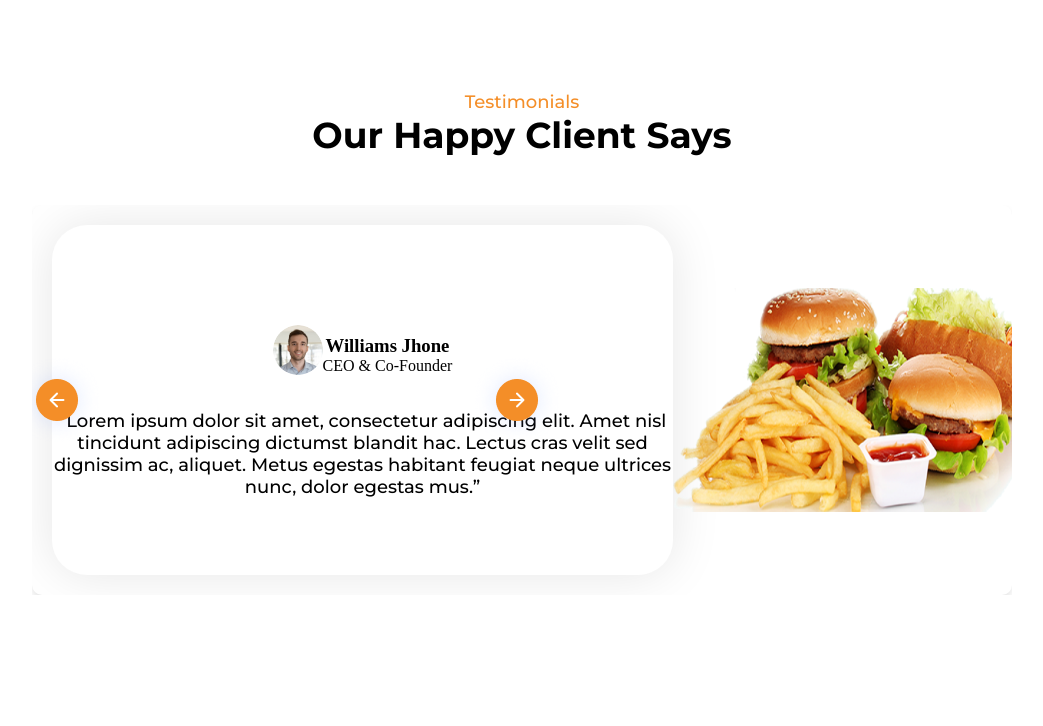
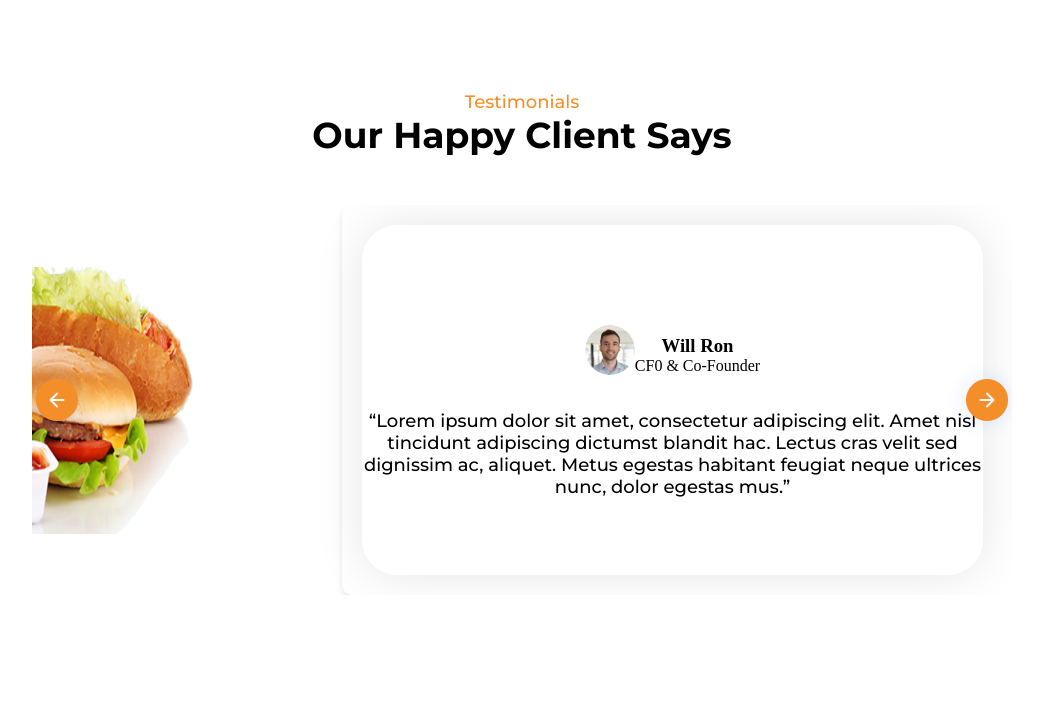
Before and after one commit to Fairooz14/food-delivery, a plain HTML site: page index.html in a window 1280 px wide. Both pictures are taken after a click on the button 175 px from the left and 4619 px from the top of the page. Shown: the part 4219-4945 px from the top of the page, without its empty margins (118-1161 px from the left). Drawn offline with Linux system fonts and the light colour scheme.

Commit message:
fix carousal

```diff
--- a/index.html
+++ b/index.html
@@ -362,7 +362,7 @@
                         <img src="images/burger_combo.png" alt="Food" class="carousel-image">
                     </div>
 
-                    <!-- <div class="carousel-item next-item">
+                    <div class="carousel-item ">
                         <div class="testimonial">
                             <div class="profile">
                                 <img src="images/profile_1.png" alt="Profile" class="profile-pic">
@@ -379,10 +379,10 @@
                             </blockquote>
                         </div>
                         <img src="images/burger_combo.png" alt="Food" class="carousel-image">
-                    </div> -->
+                    </div>
                 </div>
 
-                <!-- Add more carousel-item divs as needed -->
+
             </div>
             <button class="carousel-button left" onclick="prevSlide()"> <img src="images/left_arrow.png"
                     alt=""></button>
--- a/script.js
+++ b/script.js
@@ -1,32 +1,34 @@
-// let currentSlide = 0;
+let currentIndex = 0;
 
-// function showSlide(index) {
-//     const carousel = document.querySelector('.carousel');
-//     const totalSlides = document.querySelectorAll('.carousel-item').length;
+function showSlide(index) {
+    const slides = document.querySelectorAll('.carousel-item');
+    const totalSlides = slides.length;
 
-//     if (index >= totalSlides) {
-//         currentSlide = 0;
-//     } else if (index < 0) {
-//         currentSlide = totalSlides - 1;
-//     } else {
-//         currentSlide = index;
-//     }
+    // Ensure index is within the bounds
+    if (index >= totalSlides) {
+        currentIndex = 0;
+    } else if (index < 0) {
+        currentIndex = totalSlides - 1;
+    } else {
+        currentIndex = index;
+    }
 
-//     const offset = -currentSlide * 100;
-//     carousel.style.transform = `translateX(${offset}%)`;
-// }
+    // Update the transform property to show the current slide
+    const carouselWrapper = document.querySelector('.carousel-wrapper');
+    const offset = -currentIndex * 100;
+    carouselWrapper.style.transform = `translateX(${offset}%)`;
+}
 
-// function nextSlide() {
-//     showSlide(currentSlide + 1);
-// }
+function nextSlide() {
+    showSlide(currentIndex + 1);
+}
 
-// function prevSlide() {
-//     showSlide(currentSlide - 1);
-// }
+function prevSlide() {
+    showSlide(currentIndex - 1);
+}
 
-// document.addEventListener('DOMContentLoaded', () => {
-//     showSlide(currentSlide);
-// });
+// Initialize the first slide
+showSlide(currentIndex);
 
 // Additional Products------------------>
 
--- a/style.css
+++ b/style.css
@@ -455,6 +455,7 @@
 .carousel-wrapper {
     display: flex;
     transition: transform 0.5s ease-in-out;
+    gap: 500px;
 
 }
 
@@ -508,8 +509,9 @@ blockquote {
 }
 
 .carousel-image {
-    max-width: 40%;
+    max-width: 60%;
     border-radius: 10px;
+    padding-left: 50px;
 }
 
 .carousel-button {
@@ -534,7 +536,7 @@ blockquote {
 }
 
 .carousel-button.right {
-    right: 480px;
+    right: 10px;
 }
 
 /* Newsletter -------------------------------------> */
```
